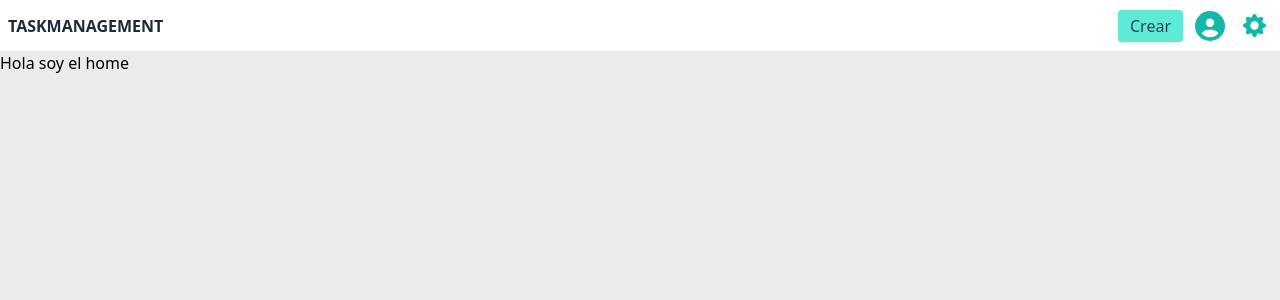
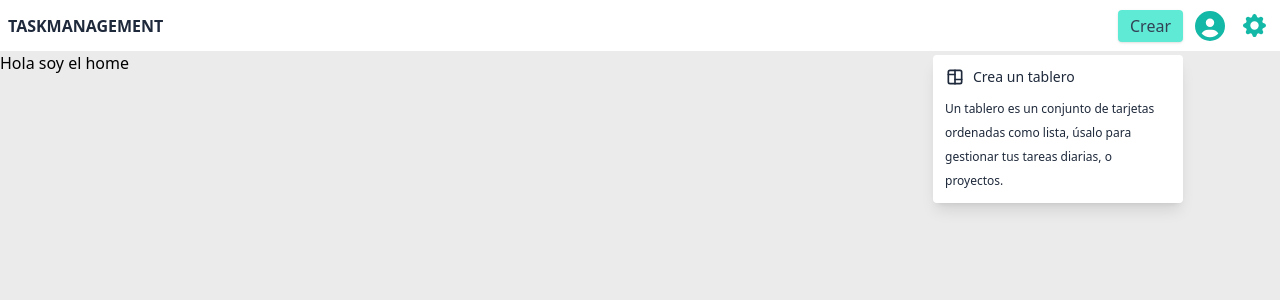
Before and after one commit to Edisonven/Tnest-app, a React (Vite) app in the folder Frontend/: page / in a window 1280 px wide. Both pictures are taken after a click on the button "Crear". Shown: the top 300 px of the page. Built offline with nearby package versions, Linux system fonts and the light colour scheme.

Commit message:
Creando función para manejo de apertura y cierre de modal

```diff
--- a/Frontend/src/components/createABoard/CreateABoard.tsx
+++ b/Frontend/src/components/createABoard/CreateABoard.tsx
@@ -1,13 +1,51 @@
 import { motion } from "framer-motion";
+import CreateABoardModal from "./CreateABoardModal";
+import { useEffect, useRef, useState } from "react";
+import { DomRefElement } from "../../types/DomRefElement";
 
 function CreateABoard() {
+  const [openModal, setOpenModal] = useState(false);
+  const buttonRef = useRef<HTMLButtonElement>(null);
+  const modalRef = useRef<DomRefElement>(null);
+
+  const handleOpenBoardModal = () => {
+    setOpenModal(!openModal);
+  };
+
+  const handleClickOutside = (event: MouseEvent) => {
+    if (
+      buttonRef.current &&
+      modalRef.current &&
+      !buttonRef.current.contains(event.target as Node) &&
+      !modalRef.current.contains(event.target as Node)
+    ) {
+      setOpenModal(false);
+    }
+  };
+
+  useEffect(() => {
+    document.addEventListener("click", handleClickOutside);
+    return () => {
+      document.removeEventListener("click", handleClickOutside);
+    };
+  }, []);
+
   return (
-    <motion.section
-      whileTap={{ scale: 0.92 }}
-      className="bg-teal-300 rounded shadow dark:bg-[#a0a0b9] hover:brightness-110"
-    >
-      <button className="text-slate-700 font-medium py-1 px-3 ">Crear</button>
-    </motion.section>
+    <div className="relative">
+      <motion.section
+        whileTap={{ scale: 0.92 }}
+        className="bg-teal-300 rounded shadow dark:bg-[#a0a0b9] hover:brightness-110"
+      >
+        <button
+          ref={buttonRef}
+          onClick={handleOpenBoardModal}
+          className="text-slate-700 font-medium py-1 px-3 "
+        >
+          Crear
+        </button>
+      </motion.section>
+      {openModal ? <CreateABoardModal ref={modalRef} /> : null}
+    </div>
   );
 }
 
--- a/Frontend/src/components/createABoard/CreateABoardModal.tsx
+++ b/Frontend/src/components/createABoard/CreateABoardModal.tsx
@@ -1,9 +1,26 @@
-function CreateABoardModal() {
+import { forwardRef } from "react";
+import { TbLayoutBoard } from "react-icons/tb";
+
+const CreateABoardModal = forwardRef<HTMLDivElement>((_, ref) => {
   return (
-    <div>
-      <h1>Hola po loco</h1>
+    <div
+      ref={ref}
+      className="absolute top-[45px] right-0 w-[250px] bg-white dark:bg-[#393C73] rounded shadow-lg p-2"
+    >
+      <div className="cursor-pointer hover:bg-[#00000015] p-1 rounded select-none">
+        <div className="flex items-center gap-2 mb-2">
+          <TbLayoutBoard className="text-[20px] text-slate-800 dark:text-white" />
+          <h1 className="text-sm text-slate-800 dark:text-white">
+            Crea un tablero
+          </h1>
+        </div>
+        <span className="text-xs font-normal text-slate-800 dark:text-white">
+          Un tablero es un conjunto de tarjetas ordenadas como lista, úsalo para
+          gestionar tus tareas diarias, o proyectos.
+        </span>
+      </div>
     </div>
   );
-}
+});
 
 export default CreateABoardModal;
```
